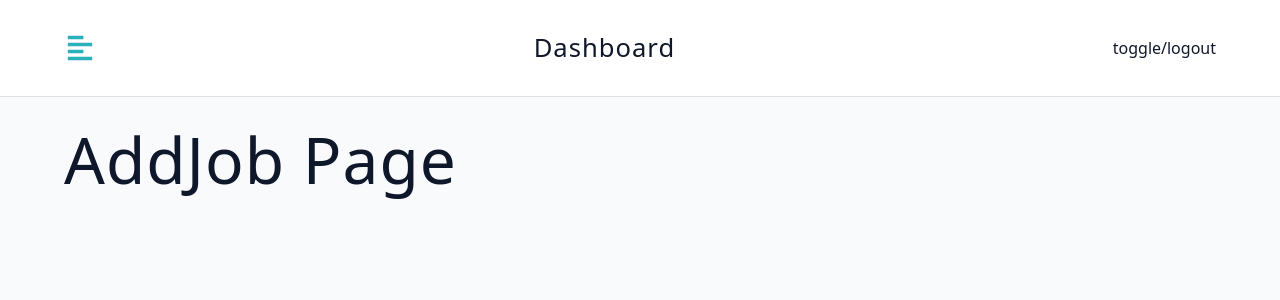
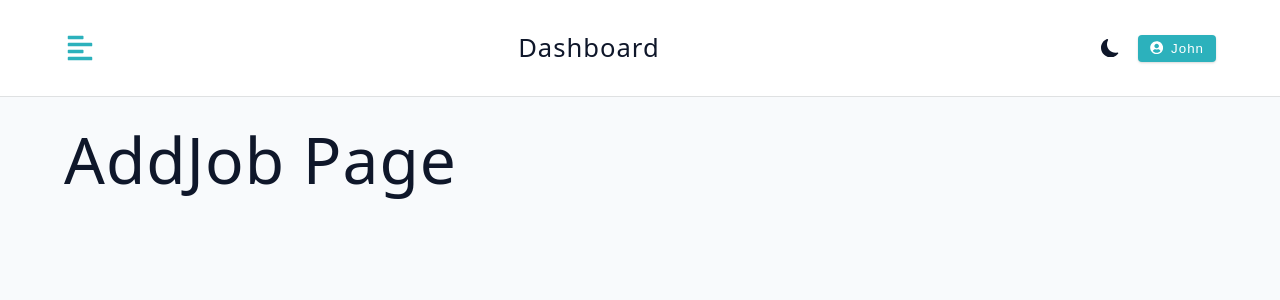
Before and after one commit to narsss1234/mern-jobify, a React (Vite) app in the folder client/: page /dashboard in a window 1280 px wide. Shown: the top 300 px of the page. Built offline with nearby package versions, Linux system fonts and the light colour scheme.

Commit message:
Frontend First part is complete

```diff
--- a/client/src/App.jsx
+++ b/client/src/App.jsx
@@ -1,6 +1,14 @@
 import { createBrowserRouter, RouterProvider } from "react-router-dom";
 
 import { HomeLayout, Landing, Register, Login, DashboardLayout, Error, AddJob, Stats, AllJobs, Profile, Admin } from './pages';
+
+export const checkDefaultTheme = () => {
+  const isDarkTheme = localStorage.getItem('darkTheme') === 'true';
+  document.body.classList.toggle('dark-theme',isDarkTheme);
+  return isDarkTheme;
+};
+
+checkDefaultTheme();
 
 const router = createBrowserRouter([
   {
--- a/client/src/components/LogoutContainer.jsx
+++ b/client/src/components/LogoutContainer.jsx
@@ -1,9 +1,19 @@
 import Wrapper from '../assets/wrappers/LogoutContainer'
+import { useState } from 'react';
+import { useDashboardContext } from '../pages/DashboardLayout';
+import { FaUserCircle, FaCaretDown } from 'react-icons/fa';
 
 const LogoutContainer = () => {
+    const [showLogout, setShowLogout] = useState(false);
+    const {user, logoutUser} = useDashboardContext();
+
+    console.log(user, logoutUser);
+    console.log(showLogout,setShowLogout);
+
     return(
         <Wrapper>
-            Logout
+            <button type='button' className='btn logout-btn' onClick={() => {setShowLogout(!showLogout)}}><FaUserCircle />{user?.name}</button>
+            <div className={showLogout ? 'dropdown show-dropdown' : 'dropdown'}><button type='button' className='dropdown-btn' onClick={logoutUser}>logout</button></div>
         </Wrapper>
     );
 }
--- a/client/src/components/Navbar.jsx
+++ b/client/src/components/Navbar.jsx
@@ -2,6 +2,8 @@ import Wrapper from '../assets/wrappers/Navbar';
 import { FaAlignLeft } from 'react-icons/fa';
 import Logo from './logo';
 import { useDashboardContext } from '../pages/DashboardLayout';
+import LogoutContainer from './LogoutContainer';
+import { ThemeToggle } from './index';
 
 const Navbar = () => {
 
@@ -18,7 +20,7 @@ const Navbar = () => {
                     <h4 className="logo-text">dashboard</h4>
                 </div>
                 <div className="btn-container">
-                    toggle/logout
+                <ThemeToggle /><LogoutContainer />
                 </div>
             </div>
         </Wrapper>
--- /dev/null
+++ b/client/src/components/ThemeToggle.jsx
@@ -0,0 +1,15 @@
+import { BsFillSunFill, BsFillMoonFill } from 'react-icons/bs';
+import Wrapper from '../assets/wrappers/ThemeToggle';
+import { useDashboardContext } from '../pages/DashboardLayout';
+
+const ThemeToggle = () => {
+    const { isDarkTheme, toggleDarkTheme } = useDashboardContext();
+
+    return (
+        <Wrapper onClick={toggleDarkTheme}>
+            {isDarkTheme ? (<BsFillSunFill className='toggle-icon' />) : (<BsFillMoonFill className='toggle-icon' />)}
+        </Wrapper>
+    );
+}
+
+export default ThemeToggle;
--- a/client/src/components/index.js
+++ b/client/src/components/index.js
@@ -6,3 +6,4 @@ export {default as SmallSidebar} from './SmallSidebar';
 export {default as Navbar} from './Navbar';
 export {default as NavLinks} from './NavLinks';
 export {default as LogoutContainer} from './LogoutContainer';
+export {default as ThemeToggle} from './ThemeToggle';
--- a/client/src/pages/DashboardLayout.jsx
+++ b/client/src/pages/DashboardLayout.jsx
@@ -3,6 +3,7 @@ import { createContext, useContext, useState } from "react";
 
 import Wrapper from '../assets/wrappers/Dashboard';
 import { BigSidebar,SmallSidebar,Navbar } from "../components";
+import { checkDefaultTheme } from "../App";
 
 const DashboardContext = createContext();
 
@@ -12,10 +13,13 @@ const DashboardLayout = () => {
 
     const [showSidebar, setShowSidebar] = useState(false);
 
-    const [isDarkTheme, setIsDarkTheme] = useState(false);
+    const [isDarkTheme, setIsDarkTheme] = useState(checkDefaultTheme());
 
     const toggleDarkTheme = () => {
-        setIsDarkTheme(!isDarkTheme);
+        const newDarkTheme = !isDarkTheme;
+        setIsDarkTheme(newDarkTheme);
+        document.body.classList.toggle('dark-theme',newDarkTheme);
+        localStorage.setItem('darkTheme', newDarkTheme);
     };
 
     const toggleSidebar = () => {
```
